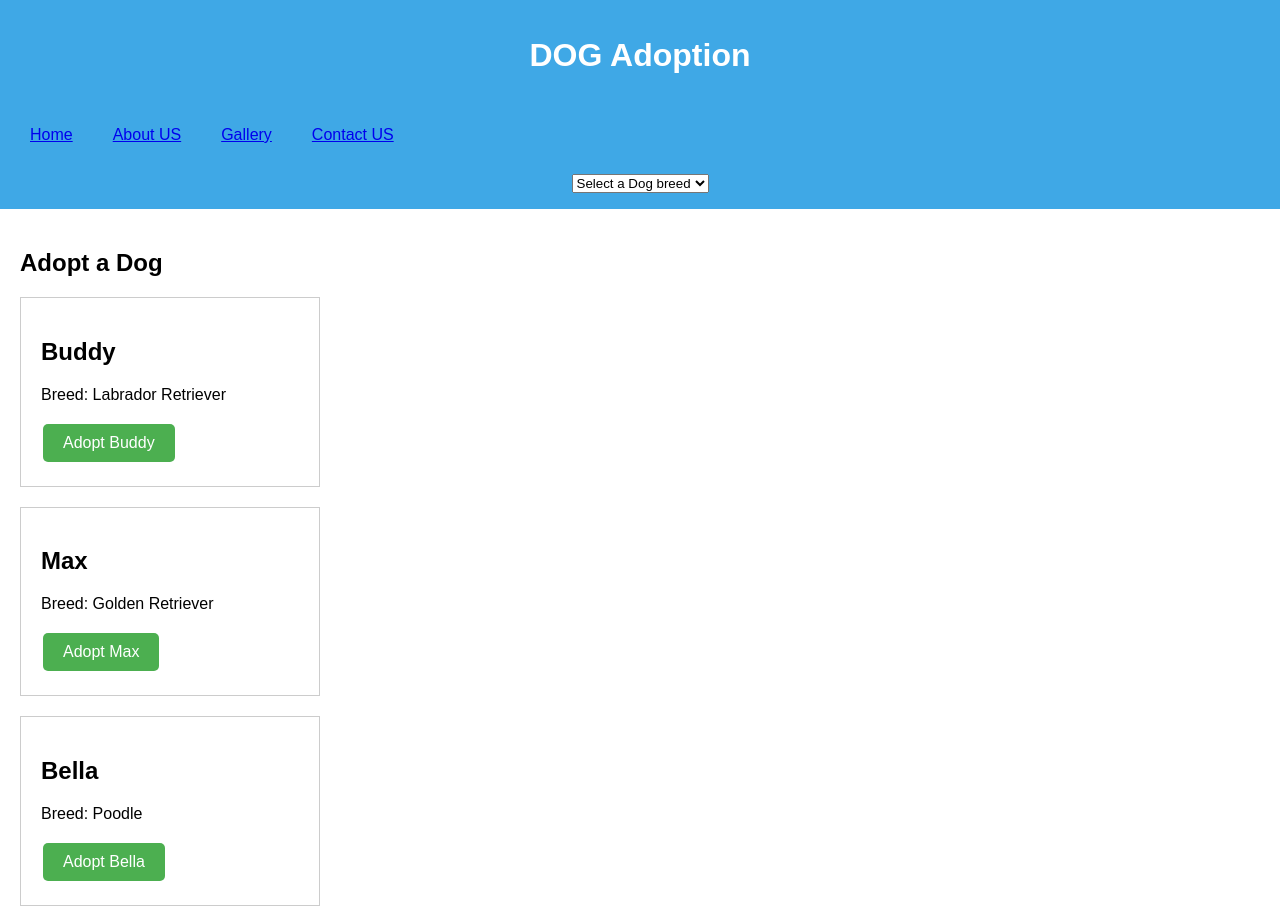
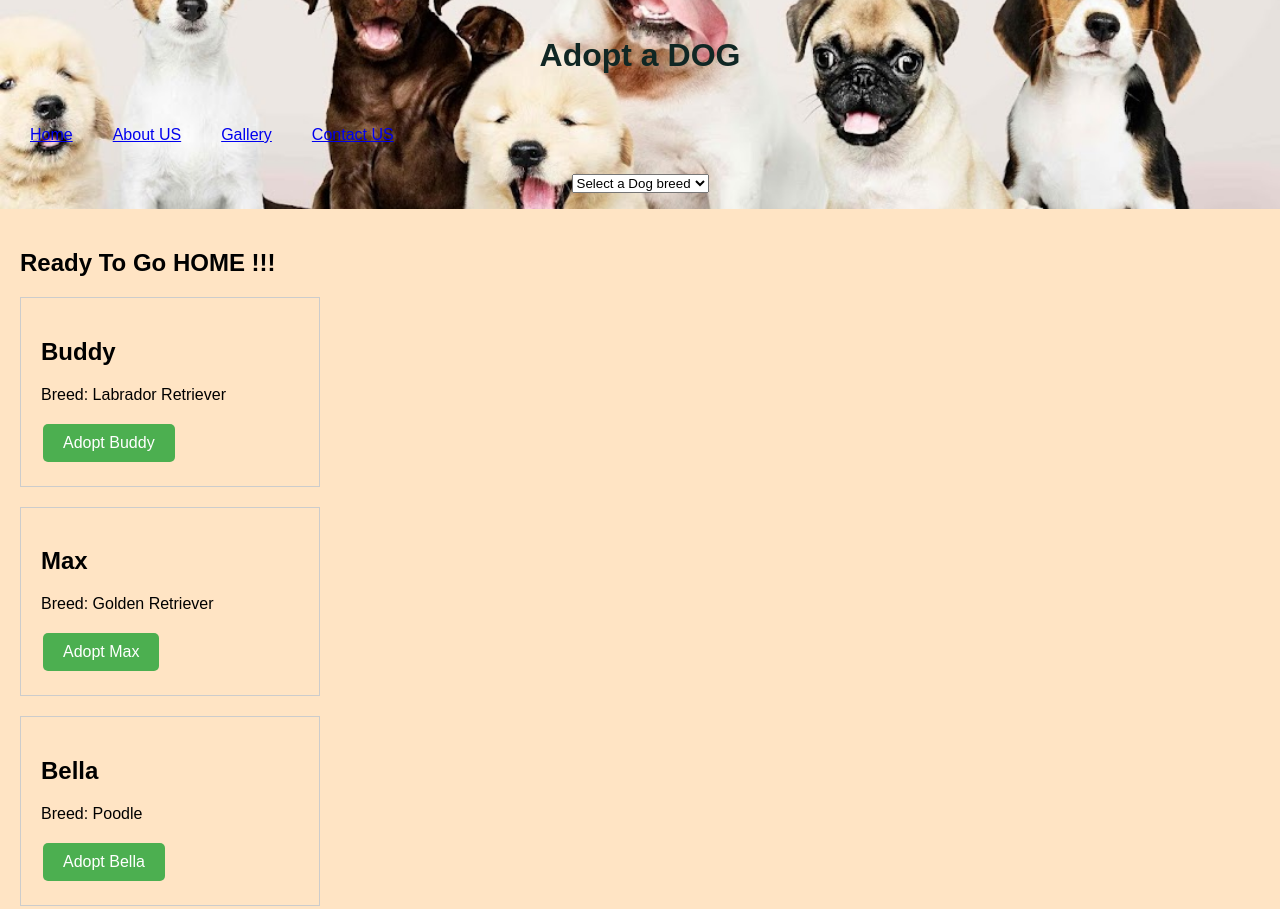
Before and after one commit to IndumathyAp12/SBA-JS-308A, a plain HTML site: page index.html in a window 1280 px wide. Shown: the top 909 px of the page. Drawn offline with Linux system fonts and the light colour scheme; no server answers.

Commit message:
style changes are made

```diff
--- a/index.html
+++ b/index.html
@@ -12,7 +12,7 @@
 <body>
     <div class="container">
         <p class="text-center">
-            <h1>DOG Adoption</h1>
+            <h1>Adopt a DOG </h1>
         </p>
         <div class="topnav">
             <a href="#home">Home</a><br>
@@ -26,7 +26,7 @@
     </div>
     <div class="adopt-info-container">
         <div class="adopt-container">
-            <h2>Adopt a Dog</h2>
+            <h2>Ready To Go HOME !!!</h2>
             <main></main>
         </div>
         <div id="dogInfoContainer">
--- a/styles.css
+++ b/styles.css
@@ -5,14 +5,17 @@ body {
   height: auto;
   display: flex;
   flex-direction: column;
+  background-color:bisque;
 }
 
 .container {
-  background-color: #3fa8e6;
-  color: #fff;
+  color: #102724;
   text-align: center;
   padding: 1em 0;
   width: 100%;
+  background-image: url('images.jpg');
+  background-size: cover;
+  background-position: center;
 }
 
 .topnav {
@@ -21,7 +24,7 @@ body {
   justify-content: flex-start;
   padding: 30px;
   gap: 20px;
-}
+  }
 
 .adopt-info-container {
   display: flex;
```
Also changed, not shown: images.jpg (added).
